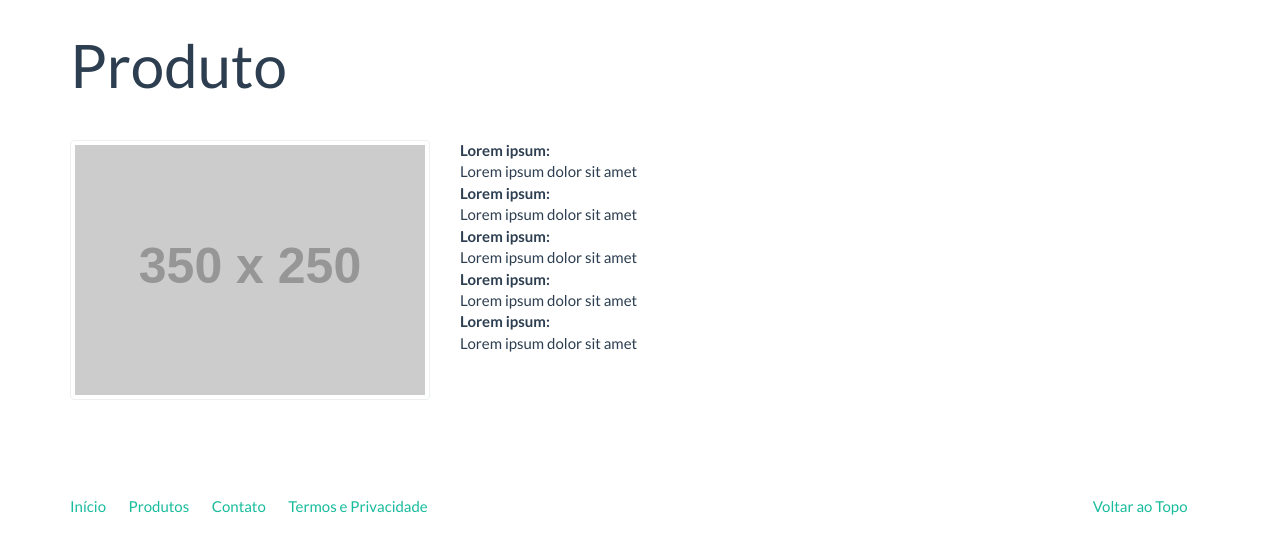
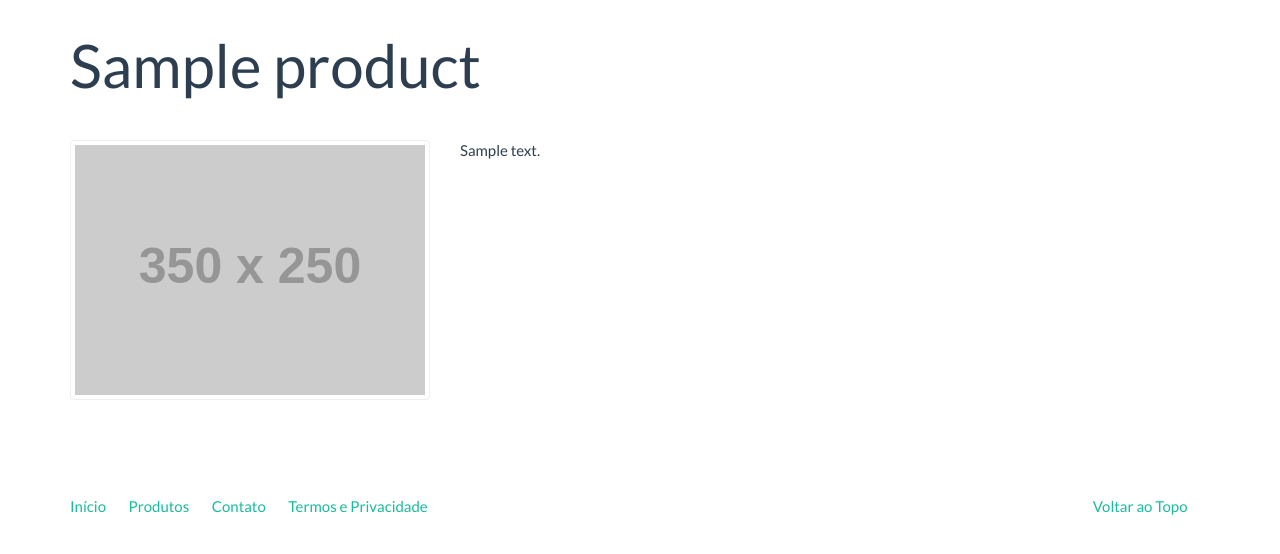
Before and after one commit to rg3915/ecommerce, a Django app: template catalog/templates/catalog/product.html in a window 1280 px wide. Shown: the part 60-614 px from the top of the page. Run offline with Django 3.2, Linux system fonts and the light colour scheme; the template is opened without the code that fills it: most values are stand-ins (such as "Sample title", 1, 10 or a date in 2020); grey boxes labelled with a size stand in for pictures from a placeholder-image service; some libraries are stand-ins or nearby versions.

Commit message:
Exibindo um produto

```diff
--- a/catalog/models.py
+++ b/catalog/models.py
@@ -36,3 +36,6 @@ class Product(models.Model):
 
     def __str__(self):
         return self.name
+
+    def get_absolute_url(self):
+        return reverse('catalog:product', kwargs={'slug': self.slug})
--- a/catalog/templates/catalog/category.html
+++ b/catalog/templates/catalog/category.html
@@ -12,13 +12,13 @@
     {% for product in product_list %}
       <div class="col-sm-6 col-md-4">
         <div class="thumbnail">
-          <a href="#">
+          <a href="{{ product.get_absolute_url }}">
             <img src="http://placehold.it/350x250" alt="" />
           </a>
           <div class="caption">
             <h3>{{ product}}</h3>
             {{ product.description|linebreaks }}
-            <p><a href="#" class="btn btn-success" role="button">Button</a> <a href="#" class="btn btn-default" role="button">Button</a></p>
+            <p><a href="{{ product.get_absolute_url }}" class="btn btn-success" role="button">Button</a> <a href="#" class="btn btn-default" role="button">Button</a></p>
           </div>
         </div>
       </div>
--- a/catalog/templates/catalog/product.html
+++ b/catalog/templates/catalog/product.html
@@ -1,10 +1,10 @@
 {% extends "base.html" %}
 {% block title %}
-  Produto | {{ block.super }}
+  {{ product }} | {{ block.super }}
 {% endblock title %}
 {% block container %}
   <div class="page-header">
-    <h1>Produto</h1>
+    <h1>{{ product }}</h1>
   </div>
   <div class="row">
     <div class="col-sm-4">
@@ -13,18 +13,7 @@
       </a>
     </div>
     <div class="col-sm-8">
-      <dl>
-        <dt>Lorem ipsum:</dt>
-        <dd>Lorem ipsum dolor sit amet</dd>
-        <dt>Lorem ipsum:</dt>
-        <dd>Lorem ipsum dolor sit amet</dd>
-        <dt>Lorem ipsum:</dt>
-        <dd>Lorem ipsum dolor sit amet</dd>
-        <dt>Lorem ipsum:</dt>
-        <dd>Lorem ipsum dolor sit amet</dd>
-        <dt>Lorem ipsum:</dt>
-        <dd>Lorem ipsum dolor sit amet</dd>
-      </dl>
+      {{ product.description|linebreaks }}
     </div>
   </div>
 {% endblock container %}
--- a/catalog/templates/catalog/product_list.html
+++ b/catalog/templates/catalog/product_list.html
@@ -12,13 +12,13 @@
     {% for product in products %}
       <div class="col-sm-6 col-md-4">
         <div class="thumbnail">
-          <a href="#">
+          <a href="{{ product.get_absolute_url }}">
             <img src="http://placehold.it/350x250" alt="" />
           </a>
           <div class="caption">
-            <h3>{{ product}}</h3>
+            <h3>{{ product }}</h3>
             {{ product.description|linebreaks }}
-            <p><a href="#" class="btn btn-success" role="button">Button</a> <a href="#" class="btn btn-default" role="button">Button</a></p>
+            <p><a href="{{ product.get_absolute_url }}" class="btn btn-success" role="button">Button</a> <a href="#" class="btn btn-default" role="button">Button</a></p>
           </div>
         </div>
       </div>
--- a/catalog/urls.py
+++ b/catalog/urls.py
@@ -5,5 +5,5 @@ from catalog import views as cat
 urlpatterns = [
     url(r'^$', cat.product_list, name='product_list'),
     url(r'^(?P<slug>[\w_-]+)/$', cat.category, name='category'),
-    # url(r'^produto/$', cat.product, name='product'),
+    url(r'^produtos/(?P<slug>[\w_-]+)/$', cat.product, name='product'),
 ]
--- a/core/views.py
+++ b/core/views.py
@@ -23,7 +23,3 @@ def index(request):
 
 def contact(request):
     return render(request, 'contact.html')
-
-
-def product(request):
-    return render(request, 'product.html')
--- a/djangoecommerce/urls.py
+++ b/djangoecommerce/urls.py
@@ -5,6 +5,6 @@ from core import views as c
 urlpatterns = [
     url(r'^$', c.index, name='index'),
     url(r'^contato/$', c.contact, name='contact'),
-    url(r'^produtos/', include('catalog.urls', namespace='catalog')),
+    url(r'^catalogo/', include('catalog.urls', namespace='catalog')),
     url(r'^admin/', admin.site.urls),
 ]
```
Also changed, not shown: catalog/views.py (+8 -0 lines).
